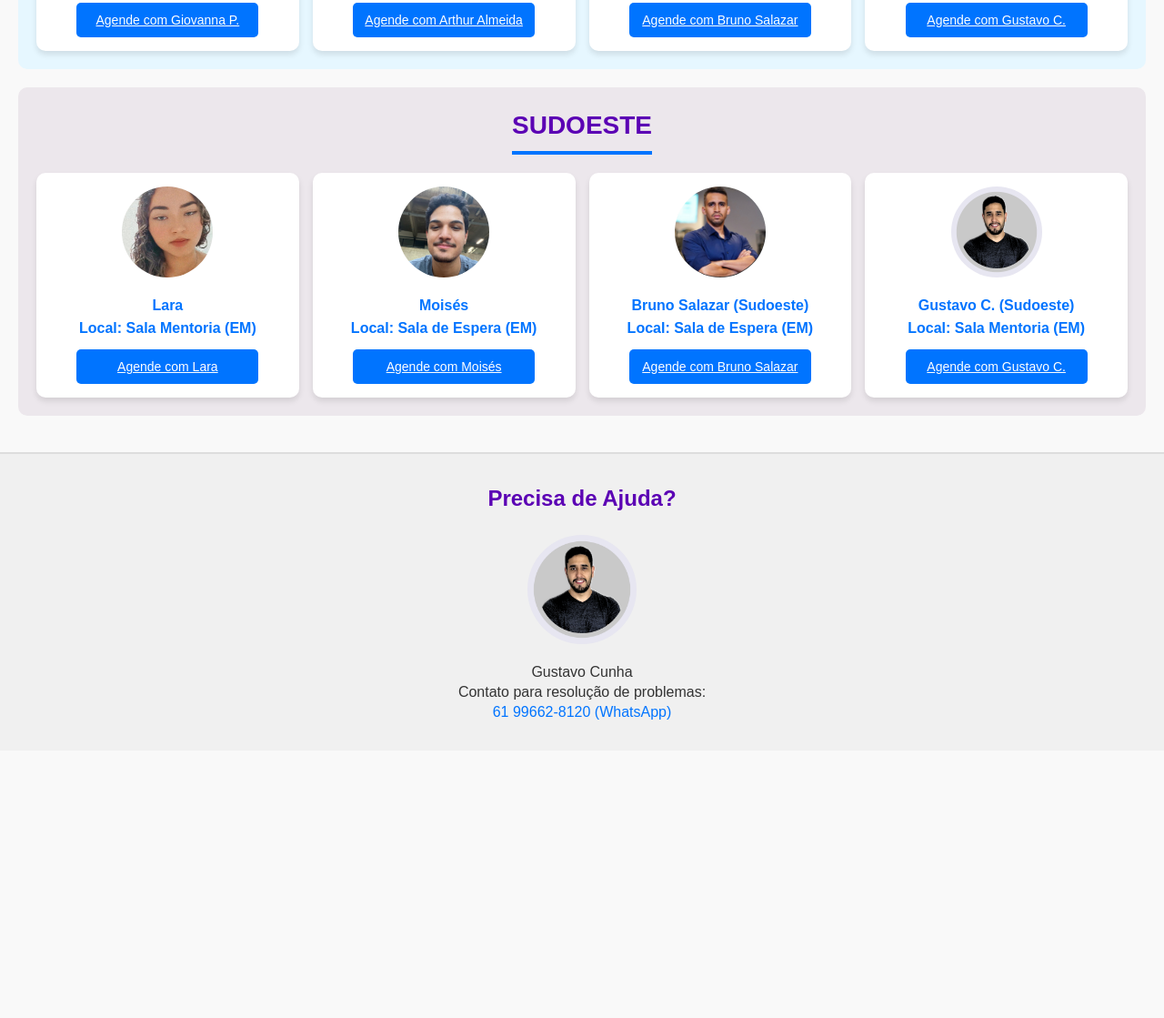
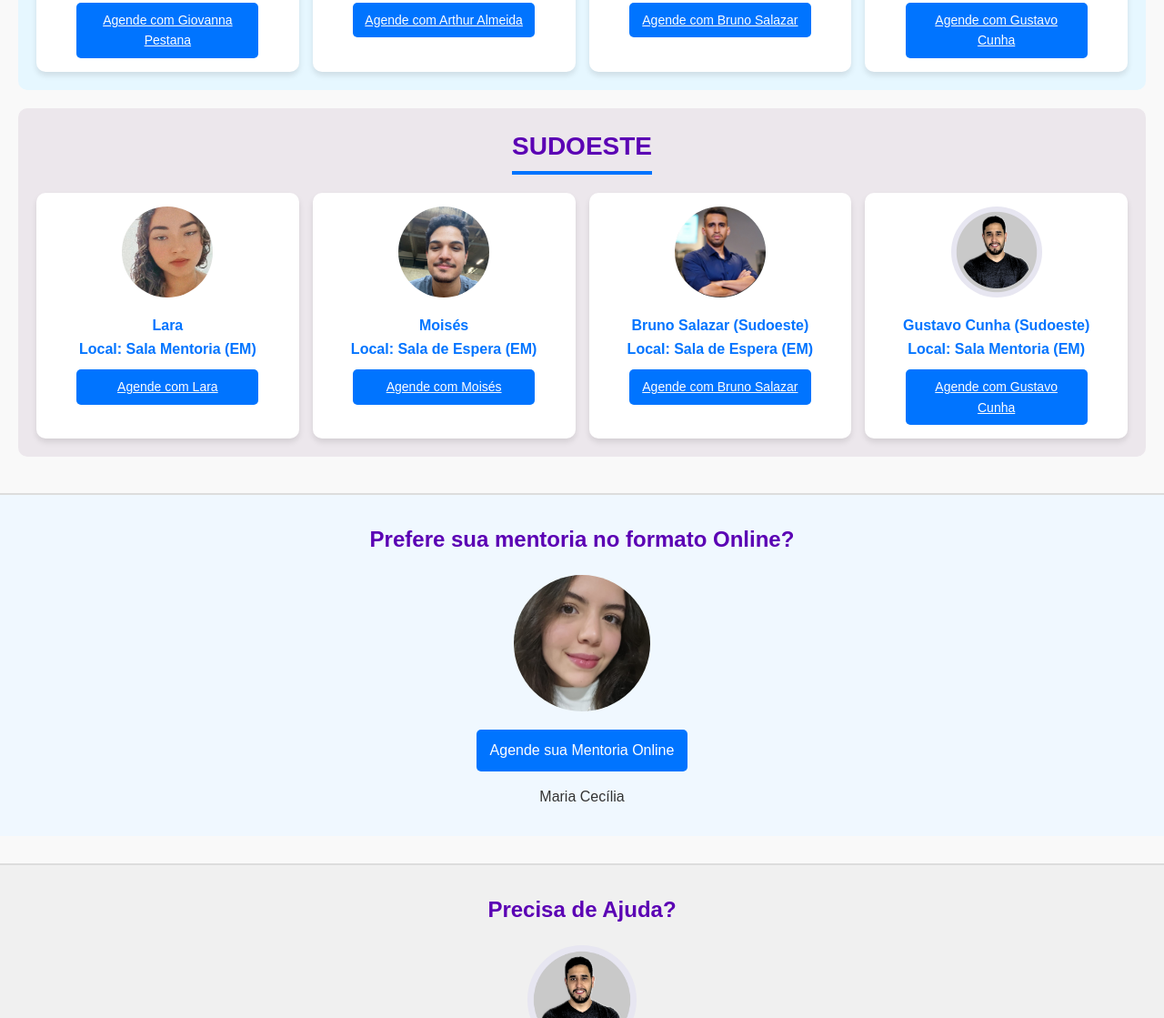
Before and after one commit to gustavocunha1993/mentoriacolegioinnova, a plain HTML site: page index.html in a window 1280 px wide. Shown: the part 562-1681 px from the top of the page at 91% size. Before the commit the page ends 1387 px from the top, so only its background shows below. Drawn offline with Linux system fonts and the light colour scheme.

Commit message:
commit 11

```diff
--- a/index.html
+++ b/index.html
@@ -19,9 +19,9 @@
             <h2>Jardim Botânico</h2>
             <div class="mentors">
                 <div class="mentor">
-                    <img src="gipestana.jpg" alt="Foto de Giovanna P." class="profile-img">
+                    <img src="gipestana.jpg" alt="Foto de Giovanna Pestana" class="profile-img">
                     <a href="https://calendly.com/githpestana/mentoria-mentora-giovanna-pestana" class="mentor-name">Giovanna Pestana<br> Local: Sala 1º A</a>
-                    <a href="https://calendly.com/githpestana/mentoria-mentora-giovanna-pestana" class="schedule-btn">Agende com Giovanna P.</a>
+                    <a href="https://calendly.com/githpestana/mentoria-mentora-giovanna-pestana" class="schedule-btn">Agende com Giovanna Pestana</a>
                 </div>
                 <div class="mentor">
                     <img src="arthuralmeida.jpeg" alt="Foto de Arthur Almeida" class="profile-img">
@@ -35,8 +35,8 @@
                 </div>
                 <div class="mentor">
                     <img src="gustavocunha1.png" alt="Foto de Gustavo Cunha" class="profile-img">
-                    <a href="https://calendly.com/gustavo-cunha93/mentoria-mentor-gustavo-cunha-sw-clone" class="mentor-name">Gustavo C. (JB)<br> Local: Sala 1ºB </a>
-                    <a href="https://calendly.com/gustavo-cunha93/mentoria-mentor-gustavo-cunha-sw-clone" class="schedule-btn">Agende com Gustavo C.</a>
+                    <a href="https://calendly.com/gustavo-cunha93/mentoria-mentor-gustavo-cunha-sw-clone" class="mentor-name">Gustavo Cunha (JB)<br> Local: Sala 1ºB </a>
+                    <a href="https://calendly.com/gustavo-cunha93/mentoria-mentor-gustavo-cunha-sw-clone" class="schedule-btn">Agende com Gustavo Cunha</a>
                 </div>
             </div>
         </section>
@@ -62,12 +62,22 @@
                 </div>
                 <div class="mentor">
                     <img src="gustavocunha1.png" alt="Foto de Gustavo Cunha" class="profile-img">
-                    <a href="https://calendly.com/gustavo-cunha93/mentoria-mentor-gustavo-cunha" class="mentor-name">Gustavo C. (Sudoeste)<br> Local: Sala Mentoria (EM)</a>
-                    <a href="https://calendly.com/gustavo-cunha93/mentoria-mentor-gustavo-cunha" class="schedule-btn">Agende com Gustavo C.</a>
+                    <a href="https://calendly.com/gustavo-cunha93/mentoria-mentor-gustavo-cunha" class="mentor-name">Gustavo Cunha (Sudoeste)<br> Local: Sala Mentoria (EM)</a>
+                    <a href="https://calendly.com/gustavo-cunha93/mentoria-mentor-gustavo-cunha" class="schedule-btn">Agende com Gustavo Cunha</a>
                 </div>
             </div>
         </section>
     </main>
+
+    <!-- Seção de Agendamento Online -->
+    <section class="online-section">
+        <h2>Prefere sua mentoria no formato Online?</h2>
+        <div class="online-info">
+            <img src="mariacecilia.jpeg" alt="Foto de Maria Cecília" class="online-img">
+            <a href="https://calendly.com/mariaceciliav-r-09" class="schedule-online-btn">Agende sua Mentoria Online</a>
+            <p>Maria Cecília</p>
+        </div>
+    </section>
 
     <!-- Seção de Contato -->
     <section class="contact-section">
--- a/styles.css
+++ b/styles.css
@@ -178,3 +178,57 @@ body {
 .contact-info a:hover {
     text-decoration: underline;
 }
+
+/* Estilos para a Seção de Agendamento Online */
+.online-section {
+    background-color: #f0f8ff; /* Azul bem claro */
+    padding: 30px 20px;
+    text-align: center;
+    border-top: 2px solid #ddd;
+    margin-bottom: 30px; /* Adicionado espaçamento aqui */
+}
+
+.online-section h2 {
+    font-size: 24px;
+    color: #5b00b4;
+    margin-bottom: 20px;
+}
+
+.online-info {
+    display: flex;
+    flex-direction: column;
+    align-items: center;
+}
+
+/* Estilos específicos para a imagem da seção de agendamento online */
+.online-img {
+    width: 150px; /* Aumenta a largura da imagem */
+    height: 150px; /* Aumenta a altura da imagem */
+    border-radius: 50%;
+    object-fit: cover;
+    object-position: center 15%; /* Ajusta a posição vertical da imagem */
+    margin-bottom: 10px; /* Reduzi o margin-bottom para aproximar a imagem do botão */
+}
+
+.schedule-online-btn {
+    display: inline-block;
+    margin: 10px 0; /* Adicionei margin para separar o botão da imagem e do texto */
+    padding: 10px 15px;
+    background: #0074ff;
+    color: white;
+    border: none;
+    border-radius: 5px;
+    cursor: pointer;
+    font-size: 16px;
+    text-decoration: none;
+}
+
+.schedule-online-btn:hover {
+    background: #005bb5;
+}
+
+.online-info p {
+    font-size: 16px;
+    color: #333;
+    margin-top: 5px; /* Adicionei um pouco de margin-top para separar o texto do botão */
+}
```
Also changed, not shown: mariacecilia.jpeg (added).
